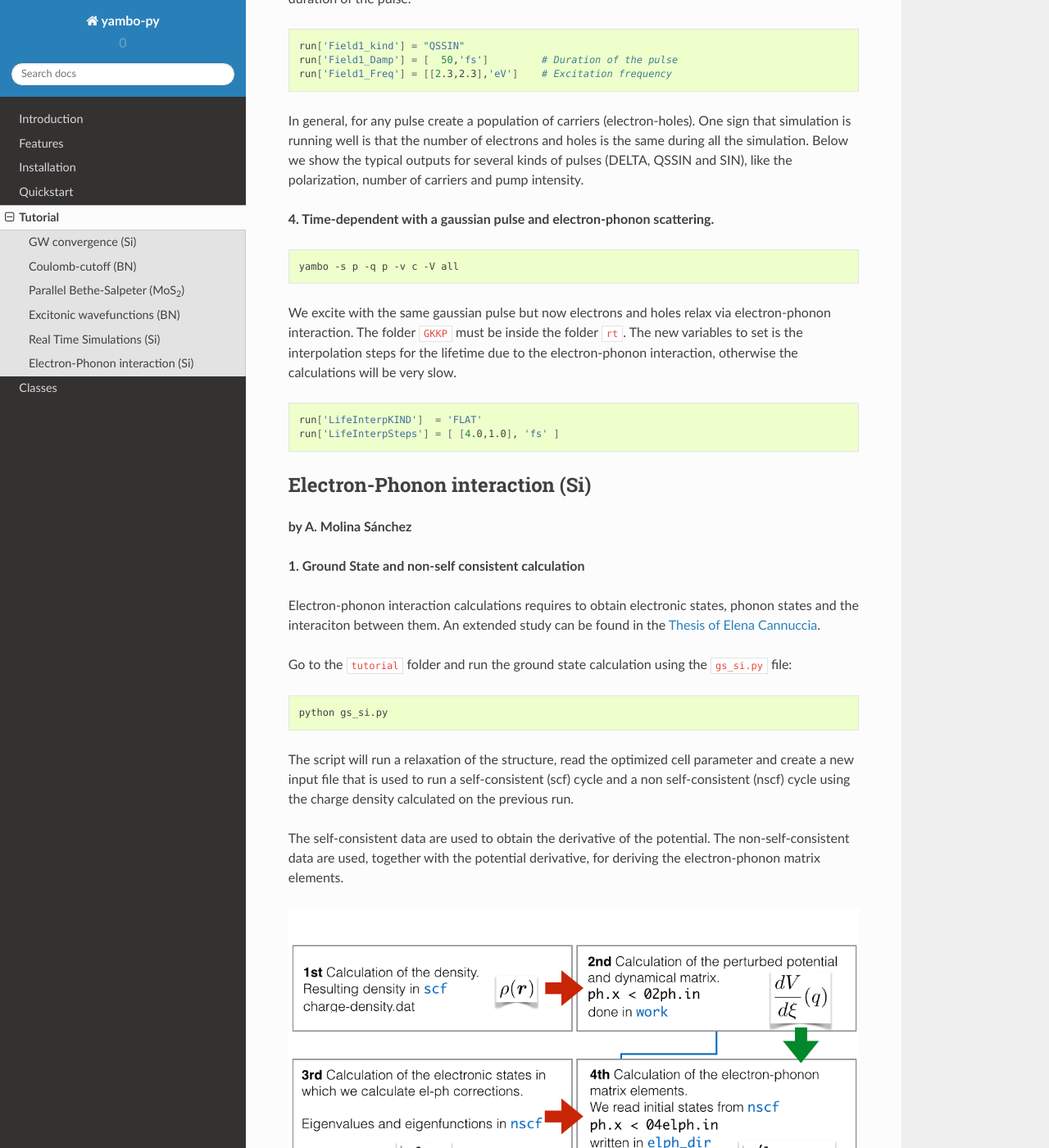
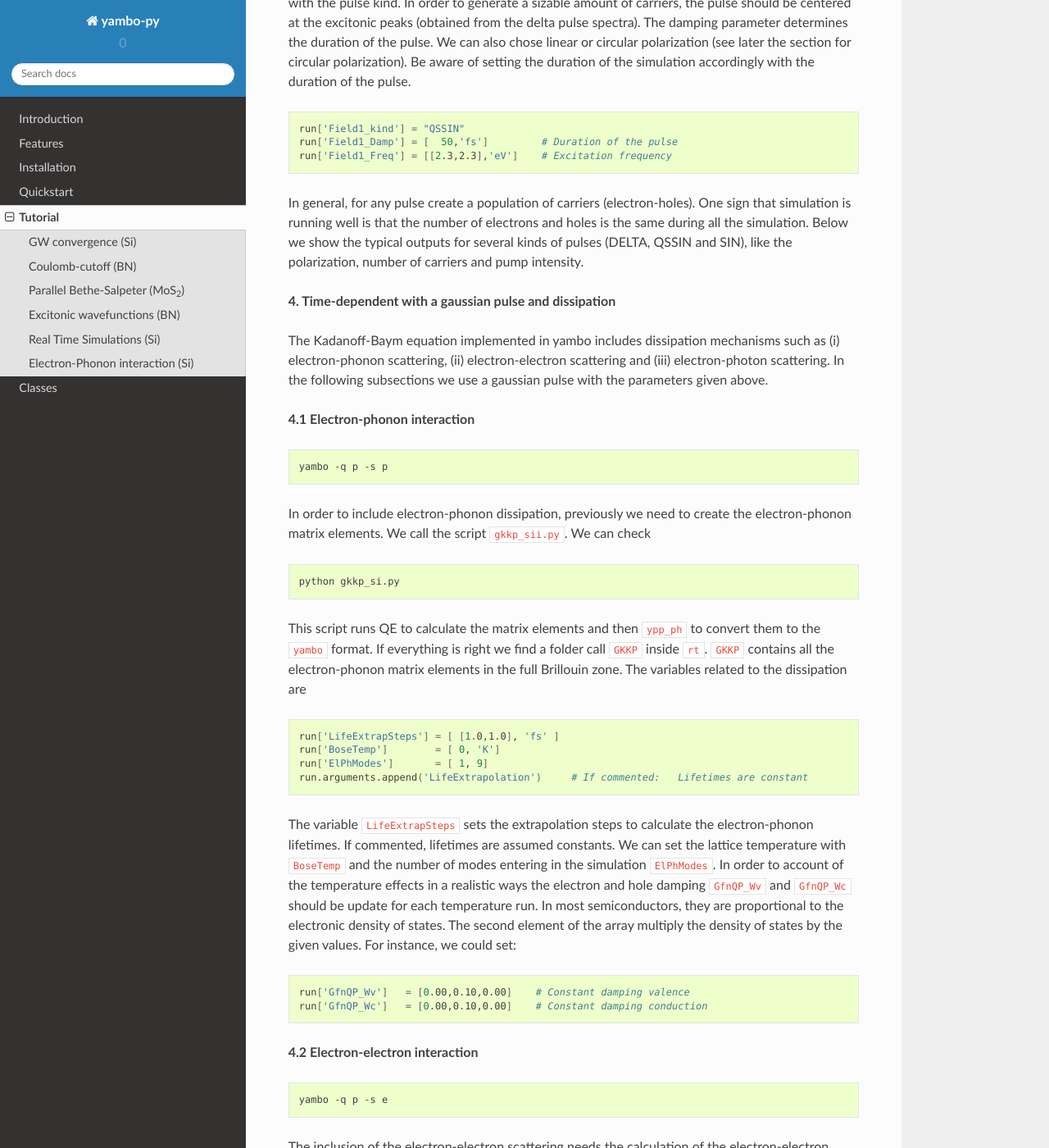
Before and after one commit to yambo-code/yambopy, a Sphinx documentation site: the page built from docs/source/tutorial.rst, in a window 1280 px wide and 1400 px high, scrolled down 11260 px. Shown: the whole window at 82% size. Built offline with Sphinx 7.4.7 and the Read the Docs theme 2.0.0, drawn with Linux system fonts in a browser that asks for light colours; some of the changed text lies outside the part shown.

Commit message:
Changes in Tutorial. Fix in breaking symmetries and kbe spectra

```diff
--- a/docs/source/tutorial.rst
+++ b/docs/source/tutorial.rst
@@ -429,20 +429,25 @@
 
 .. code-block:: bash
 
+    run['GfnQP_Wv']   = [0.10,0.00,0.00]    # Constant damping valence
+    run['GfnQP_Wc']   = [0.10,0.00,0.00]    # Constant damping conduction
+
     run['RTstep']      = [ 100 ,'as']  # Interval
     run['NETime']      = [ 300 ,'fs']  # Duration
     run['Integrator']  = "RK2 RWA"     # Runge-Kutta propagation
 
     run['Field1_kind'] = "DELTA"          # Type of pulse
-    run['Field1_Int']  = [ 1E4 , 'kWLm2'] # Intensity pulse
+    run['Field1_Int']  = [ 1000, 'kWLm2'] # Intensity pulse
 
     run['IOtime']      = [ [0.050, 0.050, 0.100], 'fs' ]
 
 The ``IOtime`` intervals specify the time interval to write (i) carriers, (ii) green's functions and (iii) output. In general,
 we can set high values to avoid frequent IO and hence slow simulations. Only in the case where we need the
-data to calculate the Fourier Transform (as in the case of the delta pulse, we set this variable to lower values).
+data to calculate the Fourier Transform (as in the case of the delta pulse, we set this variable to lower values). The constant
+dampings ``GfnQP_Wv`` and ``GfnQP_Wc`` are dephasing constants, responsible of the decaying of the polarization. They are
+the finite-time equivalent to the finite broadening of the Bethe-Salpeter solver (``BDmRange``).
 
-A good test to check that yambo_rt is running properly is to confront the BSE spectra with the obtained using yambo_rt (use the
+A mandatory test to check if yambo_rt is running properly is to confront the BSE spectra with the obtained using yambo_rt (use the
 script kbe-spectra.py).
 
 **3. Time-dependent with a gaussian pulse.**
@@ -467,20 +472,54 @@
 SIN), like the polarization, number of carriers and pump intensity.
 
 
-**4. Time-dependent with a gaussian pulse and electron-phonon scattering.**
+**4. Time-dependent with a gaussian pulse and dissipation**
+
+The Kadanoff-Baym equation implemented in yambo includes dissipation mechanisms such as (i) electron-phonon scattering, (ii) electron-electron
+scattering and (iii) electron-photon scattering. In the following subsections we use a gaussian pulse with the parameters given above.
+
+**4.1 Electron-phonon interaction**
 
 .. code-block:: bash
 
-    yambo -s p -q p -v c -V all
+   yambo -q p -s p
 
-We excite with the same gaussian pulse but now electrons and holes relax via electron-phonon interaction. The folder ``GKKP`` must
-be inside the folder ``rt``. The new variables to set is the interpolation steps for the lifetime due to the electron-phonon
-interaction, otherwise the calculations will be very slow.
+In order to include electron-phonon dissipation, previously we need to create the electron-phonon matrix elements. We call the script
+``gkkp_sii.py``. We can check
 
 .. code-block:: bash
 
-    run['LifeInterpKIND']  = 'FLAT'
-    run['LifeInterpSteps'] = [ [4.0,1.0], 'fs' ]
+    python gkkp_si.py
+
+This script runs QE to calculate the matrix elements and then ``ypp_ph`` to convert them to the ``yambo`` format. If everything is right
+we find a folder call ``GKKP`` inside ``rt``. ``GKKP`` contains all the electron-phonon matrix elements in the
+full Brillouin zone. The variables related to the dissipation are
+
+.. code-block:: bash
+
+    run['LifeExtrapSteps'] = [ [1.0,1.0], 'fs' ]
+    run['BoseTemp']        = [ 0, 'K']
+    run['ElPhModes']       = [ 1, 9]
+    run.arguments.append('LifeExtrapolation')     # If commented:   Lifetimes are constant
+
+The variable ``LifeExtrapSteps`` sets the extrapolation steps to calculate the electron-phonon lifetimes. If commented, lifetimes are assumed
+constants. We can set the lattice temperature with ``BoseTemp`` and the number of modes entering in the simulation ``ElPhModes``. In order
+to account of the temperature effects in a realistic ways the electron and hole damping ``GfnQP_Wv`` and ``GfnQP_Wc`` should be update for
+each temperature run. In most semiconductors, they are proportional to the electronic density of states. The second element of the array
+multiply the density of states by the given values. For instance, we could set:
+
+.. code-block:: bash
+
+    run['GfnQP_Wv']   = [0.00,0.10,0.00]    # Constant damping valence
+    run['GfnQP_Wc']   = [0.00,0.10,0.00]    # Constant damping conduction
+
+**4.2 Electron-electron interaction**
+
+.. code-block:: bash
+
+   yambo -q p -s e
+
+The inclusion of the electron-electron scattering needs the calculation of the electron-electron collisions files.
+
 
 
 Electron-Phonon interaction (Si)
@@ -522,10 +561,12 @@
 or to examine the spectral function of each quasi-particle state. A detailed tutorial of the capabilities of the module electron-phonon
 of yambo is also available in the `yambo website <http://www.yambo-code.org/tutorials/Electron_Phonon/index.php>`_.
 
+H
 If we run:
 
 .. code-block:: bash
 
+H
     python elph_qp_si.py -r
 
 Yambo will calculate the quasi-particle correction and the spectral functions for the top of the valence band and the
```
Also changed, not shown: 2 other files.
